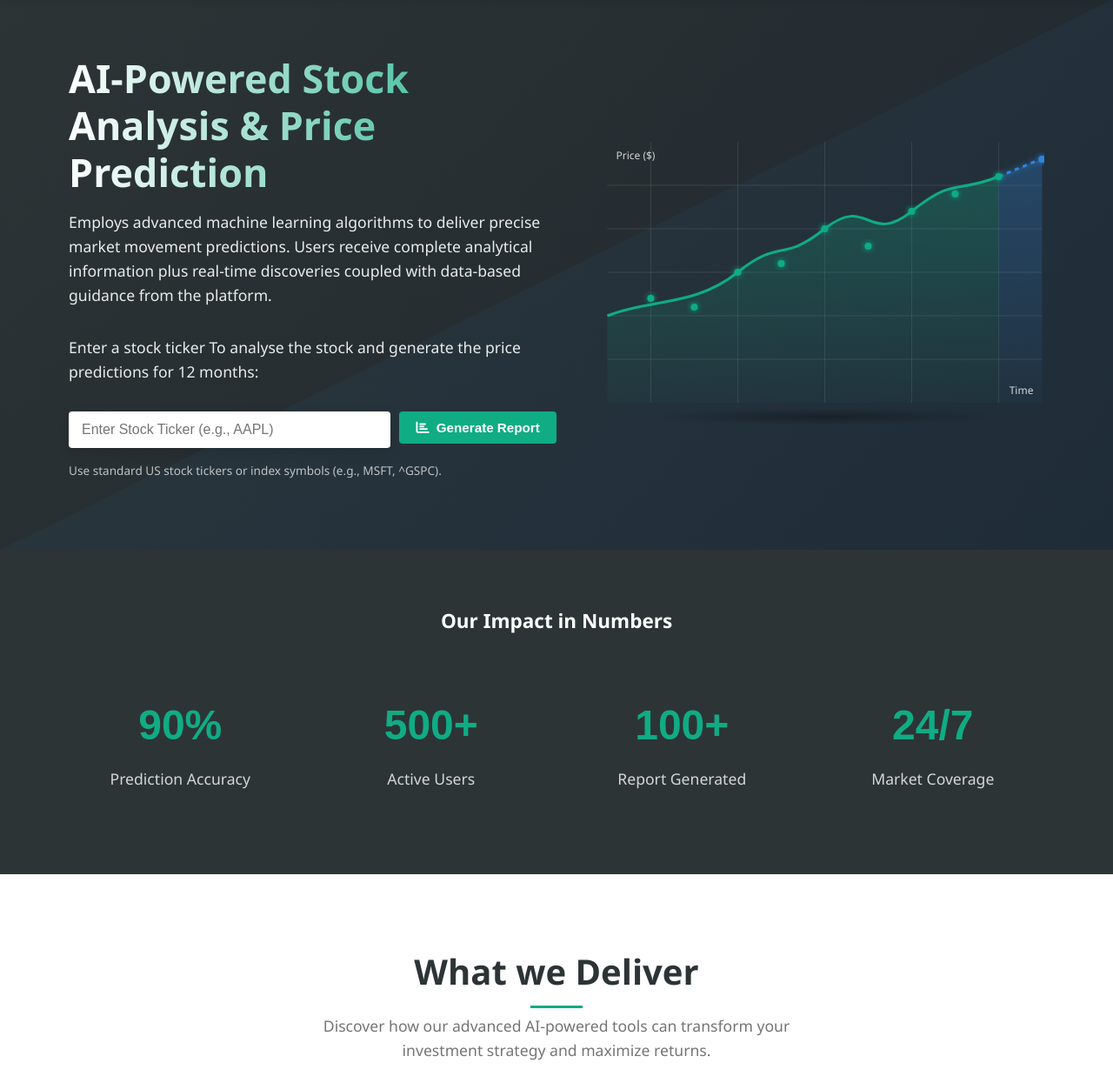
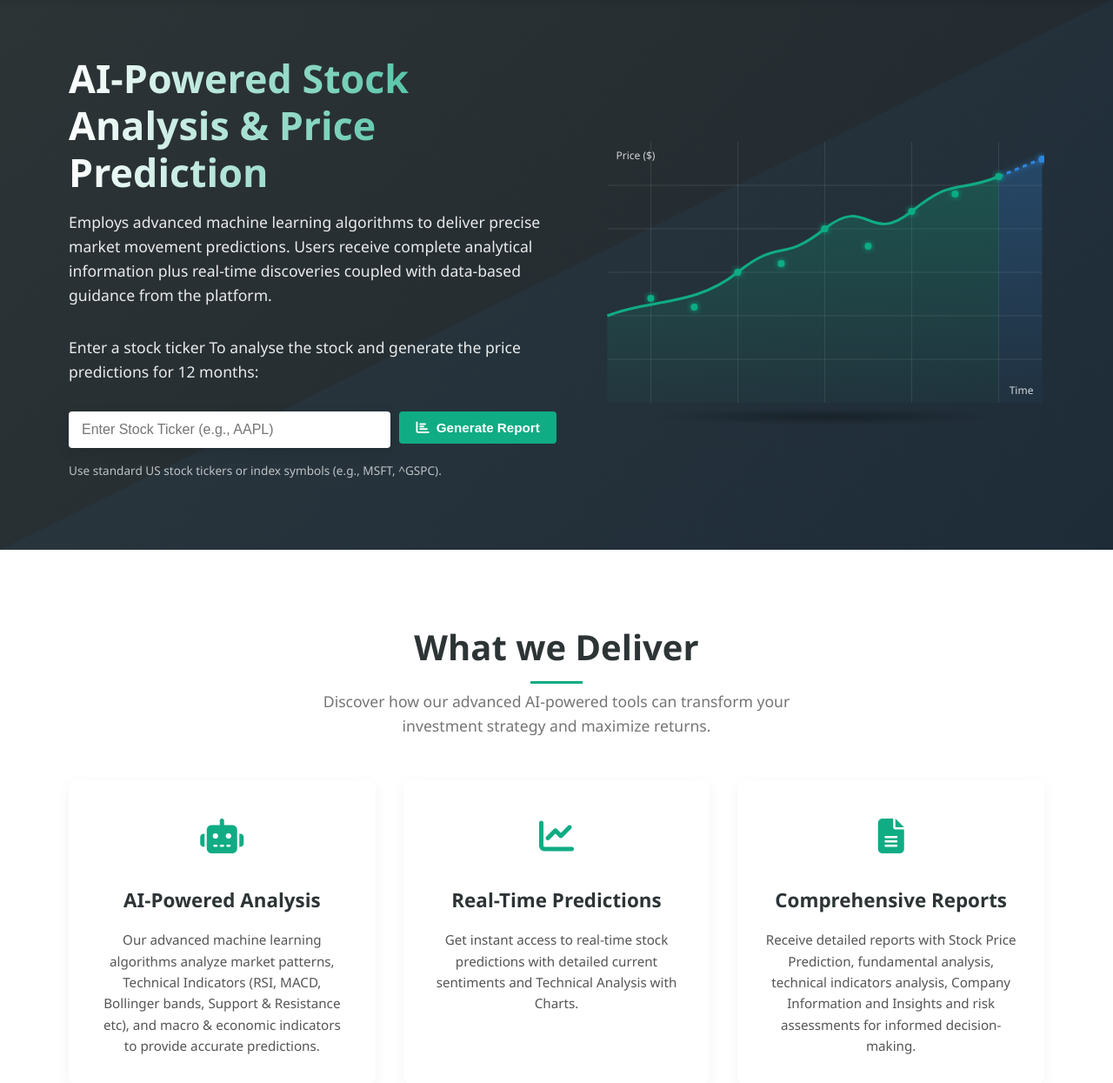
Before and after one commit to sunainha-vijay/genai-see, a Flask app: page / in a window 1280 px wide. Shown: the part 71-1316 px from the top of the page at 87% size. Run offline with Flask 3, Linux system fonts and the light colour scheme; parts of the project's set-up code (start-up, migrations or seed data) failed here and were passed over.

Commit message:
Update stock-analysis-homepage.html

```diff
--- a/ai-stock-predictions/templates/stock-analysis-homepage.html
+++ b/ai-stock-predictions/templates/stock-analysis-homepage.html
@@ -439,7 +439,7 @@
         </div>
     </section>
 
-     <section class="stats-section">
+    <!-- <section class="stats-section">
          <div class="container">
              {# Content from index.html #}
              <h2>Our Impact in Numbers</h2>
@@ -462,7 +462,7 @@
                  </div>
              </div>
          </div>
-     </section>
+     </section> -->
 
     {# Feature Section structure from index.html #}
     <section id="features" class="features">
```
